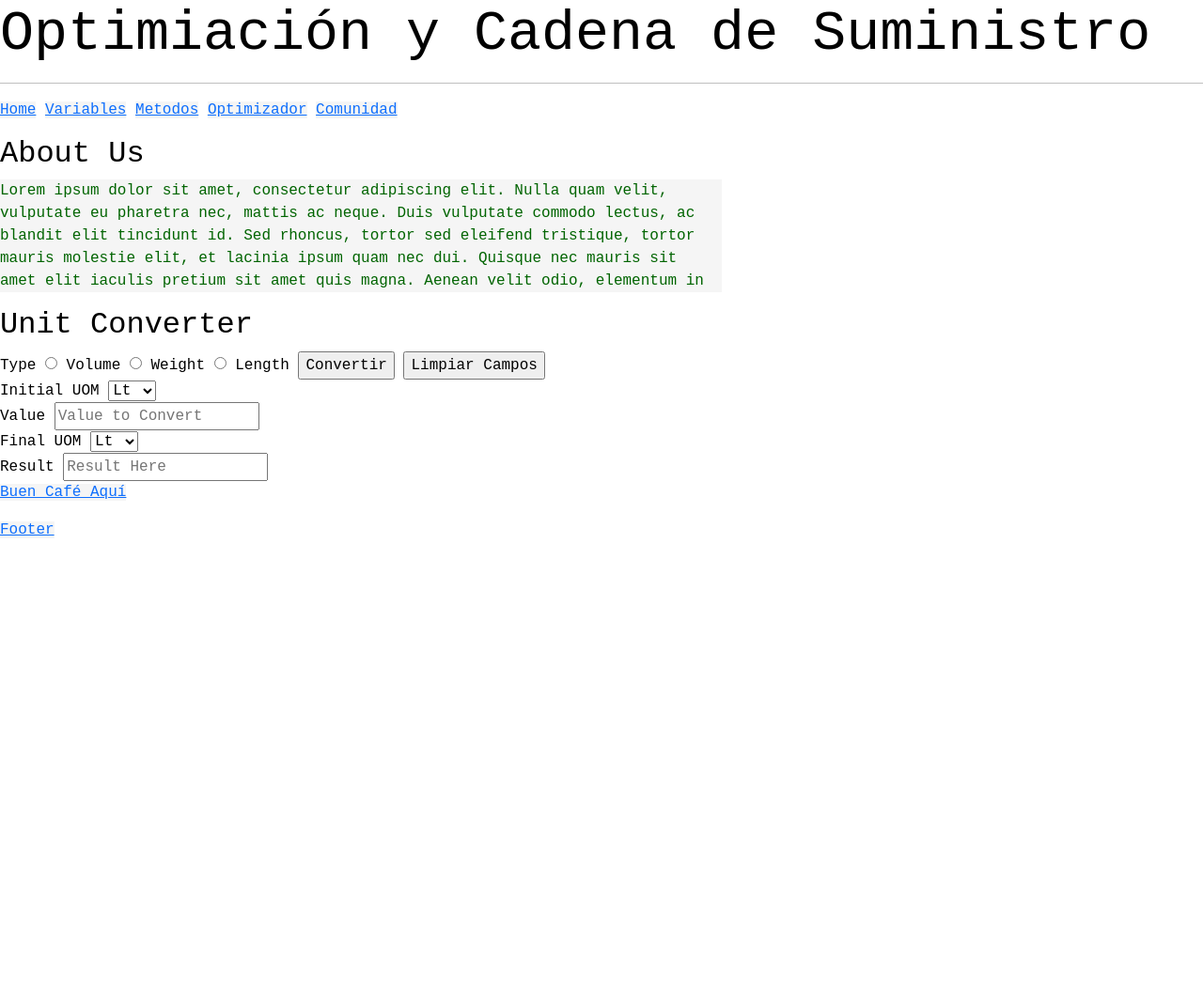
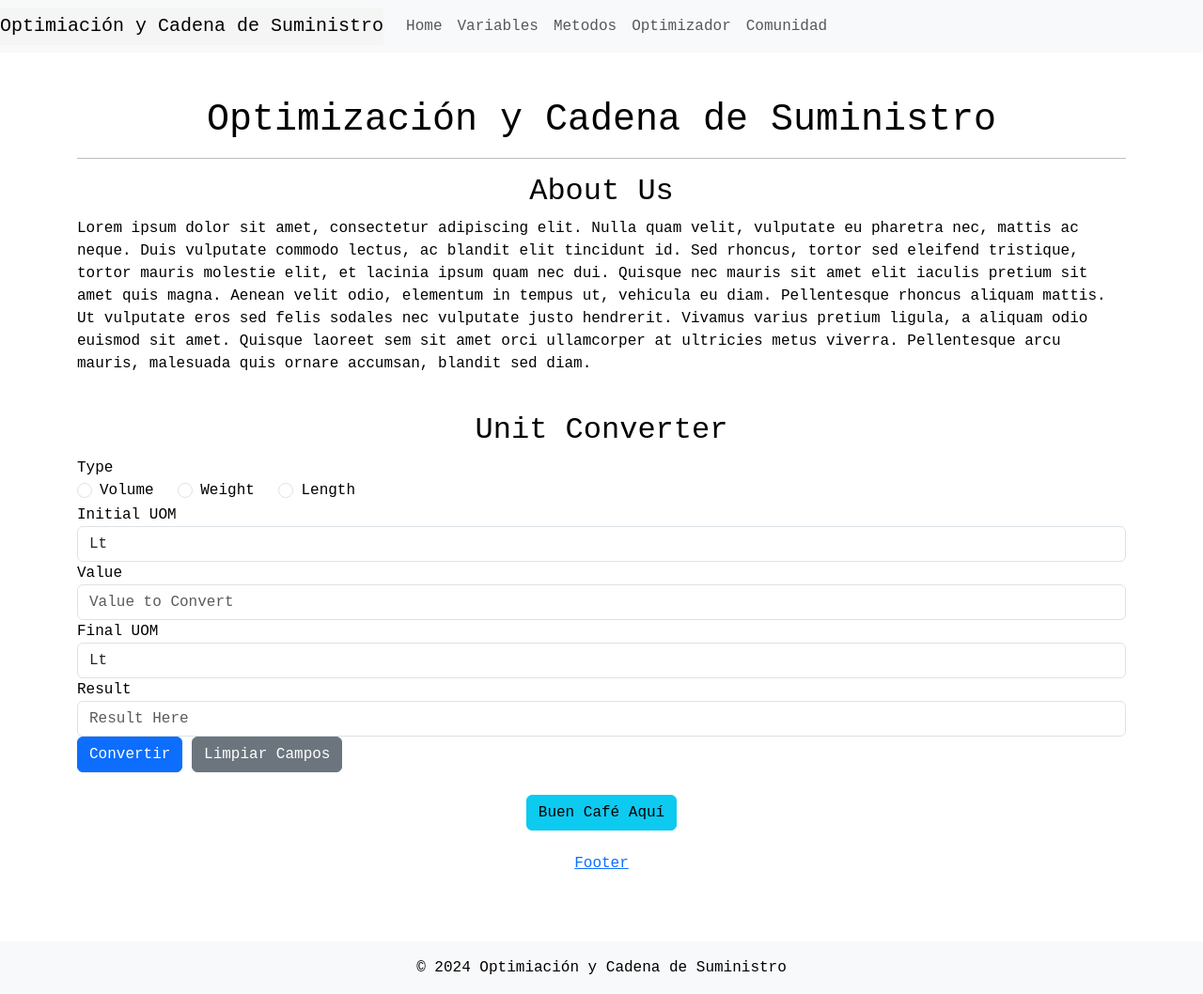
Before and after one commit to Liliana-Hernandez-Velasco/PFHernandez, a plain HTML site: page index.html in a window 1280 px wide. Shown: the whole page at 94% size. Before the commit the page ends 800 px from the top, so only its background shows below. Drawn offline with Linux system fonts and the light colour scheme.

Commit message:
adding bootstrap changes

```diff
--- a/index.html
+++ b/index.html
@@ -5,80 +5,113 @@
     <meta name="viewport" content="width=device-width, initial-scale=1.0">
     <title>Home</title>
     <link rel="shortcut icon" href="./assets/Images/device-gamepad-3.svg" type="image/x-icon">
+    <link rel="stylesheet" href="./css/bootstrap.min.css">
     <link rel="stylesheet" href="./css/style.css">
-    <link rel="stylesheet" href="./css/bootstrap.min.css">
 </head>
 <body id="bodyhome" class="body">
-    <div>
-        <h1 id="titulo1" class="Titulos">Optimiación  y Cadena de Suministro</h1>
+    <!-- Navigation Bar -->
+    <nav class="navbar navbar-expand-lg navbar-light bg-light">
+        <a class="navbar-brand" href="#">Optimiación y Cadena de Suministro</a>
+        <button class="navbar-toggler" type="button" data-toggle="collapse" data-target="#navbarNav" aria-controls="navbarNav" aria-expanded="false" aria-label="Toggle navigation">
+            <span class="navbar-toggler-icon"></span>
+        </button>
+        <div class="collapse navbar-collapse" id="navbarNav">
+            <ul class="navbar-nav ml-auto">
+                <li class="nav-item"><a class="nav-link" href="/index.html">Home</a></li>
+                <li class="nav-item"><a class="nav-link" href="./Pages/Variables.html">Variables</a></li>
+                <li class="nav-item"><a class="nav-link" href="./Pages/Metodos.html">Metodos</a></li>
+                <li class="nav-item"><a class="nav-link" href="./Pages/Optimizador.html">Optimizador</a></li>
+                <li class="nav-item"><a class="nav-link" href="./Pages/Comunidad.html">Comunidad</a></li>
+            </ul>
+        </div>
+    </nav>
+
+    <!-- Main Content -->
+    <div class="container mt-5">
+        <div class="row">
+            <div class="col-md-12">
+                <h1 class="text-center">Optimización y Cadena de Suministro</h1>
                 <hr>
-        <a href="/index.html">Home</a>
-        <a href="./Pages/Variables.html">Variables</a>
-        <a href="./Pages/Metodos.html">Metodos</a>
-        <a href="./Pages/Optimizador.html">Optimizador</a>
-        <a href="./Pages/Comunidad.html">Comunidad</a>
-        <div></div>
-    </div>
-    <div>
+                <h2 class="text-center">About Us</h2>
                 <p>
-            <h2 id="subtitulo2" class="Subtitulos">About Us</h2>
-            <p id="Parrafo1" class="Parrafos">
-                Lorem ipsum dolor sit amet, consectetur adipiscing elit. Nulla quam velit, vulputate eu pharetra nec, mattis ac neque. Duis vulputate commodo lectus, ac blandit elit tincidunt id. Sed rhoncus, tortor sed eleifend tristique, tortor mauris molestie elit, et lacinia ipsum quam nec dui. Quisque nec mauris sit amet elit iaculis pretium sit amet quis magna. Aenean velit odio, elementum in tempus ut, vehicula eu diam. Pellentesque rhoncus aliquam mattis. Ut vulputate eros sed felis sodales nec vulputate justo hendrerit. Vivamus varius pretium ligula, a aliquam odio euismod sit amet. Quisque laoreet sem sit amet orci ullamcorper at ultricies metus viverra. Pellentesque arcu mauris, malesuada quis ornare accumsan, blandit sed diam.Lorem ipsum dolor sit amet, consectetur adipiscing elit. Nulla quam velit, vulputate eu pharetra nec, mattis ac neque. Duis vulputate commodo lectus, ac blandit elit tincidunt id. Sed rhoncus, tortor sed eleifend tristique, tortor mauris molestie elit, et lacinia ipsum quam nec dui. Quisque nec mauris sit amet elit iaculis pretium sit amet quis magna. Aenean velit odio, elementum in tempus ut, vehicula eu diam. Pellentesque rhoncus aliquam mattis. Ut vulputate eros sed felis sodales nec vulputate justo hendrerit. Vivamus varius pretium ligula, a aliquam odio euismod sit amet. Quisque laoreet sem sit amet orci ullamcorper at ultricies metus viverra. Pellentesque arcu mauris, malesuada quis ornare accumsan, blandit sed diam.
-            </p>
+                    Lorem ipsum dolor sit amet, consectetur adipiscing elit. Nulla quam velit, vulputate eu pharetra nec, mattis ac neque. Duis vulputate commodo lectus, ac blandit elit tincidunt id. Sed rhoncus, tortor sed eleifend tristique, tortor mauris molestie elit, et lacinia ipsum quam nec dui. Quisque nec mauris sit amet elit iaculis pretium sit amet quis magna. Aenean velit odio, elementum in tempus ut, vehicula eu diam. Pellentesque rhoncus aliquam mattis. Ut vulputate eros sed felis sodales nec vulputate justo hendrerit. Vivamus varius pretium ligula, a aliquam odio euismod sit amet. Quisque laoreet sem sit amet orci ullamcorper at ultricies metus viverra. Pellentesque arcu mauris, malesuada quis ornare accumsan, blandit sed diam.
                 </p>
             </div>
-    <div>
-        <h2 id="subtitulo2" class="Subtitulos">Unit Converter</h2>
-        <form action="./procesar.php" method="post" enctype="text/plain">
-            <label for="type">Type</label>
-            <input type="radio" name="type" id="type" value="volume"> Volume
-            <input type="radio" name="type" id="type" value="weight"> Weight
-            <input type="radio" name="type" id="type" value="weight"> Length
-            <!--Botones-->
-            <input type="submit" name="" id="" value="Convertir">
-            <input type="reset" value="Limpiar Campos">
-        </form>
-        <form action="./procesar.php" method="post" enctype="text/plain">
-            <label for="pais">Initial UOM</label>
-            <select name="initialUOM" id="initialUOM">
+        </div>
+
+        <div class="row mt-4">
+            <div class="col-md-12">
+                <h2 class="text-center">Unit Converter</h2>
+                <form action="./procesar.php" method="post">
+                    <div class="form-group">
+                        <label for="type">Type</label><br>
+                        <div class="form-check form-check-inline">
+                            <input class="form-check-input" type="radio" name="type" id="typeVolume" value="volume">
+                            <label class="form-check-label" for="typeVolume">Volume</label>
+                        </div>
+                        <div class="form-check form-check-inline">
+                            <input class="form-check-input" type="radio" name="type" id="typeWeight" value="weight">
+                            <label class="form-check-label" for="typeWeight">Weight</label>
+                        </div>
+                        <div class="form-check form-check-inline">
+                            <input class="form-check-input" type="radio" name="type" id="typeLength" value="length">
+                            <label class="form-check-label" for="typeLength">Length</label>
+                        </div>
+                    </div>
+
+                    <div class="form-group">
+                        <label for="initialUOM">Initial UOM</label>
+                        <select class="form-control" name="initialUOM" id="initialUOM">
                             <option value="Lt">Lt</option>
                             <option value="cm3">cm3</option>
                             <option value="Oz">Oz</option>
                         </select>
-        </form>
-        <form action="./procesar.php" method="post" enctype="text/plain">
-            <label for="value">Value </label>
-            <input
-                type="text"
-                name="value"
-                id="value"
-                placeholder="Value to Convert"
-                >
-        </form>
-        <form action="./procesar.php" method="post" enctype="text/plain">
+                    </div>
+
+                    <div class="form-group">
+                        <label for="value">Value</label>
+                        <input type="text" class="form-control" name="value" id="value" placeholder="Value to Convert">
+                    </div>
+
+                    <div class="form-group">
                         <label for="finalUOM">Final UOM</label>
-            <select name="finalUOM" id="finalUOM">
+                        <select class="form-control" name="finalUOM" id="finalUOM">
                             <option value="Lt">Lt</option>
                             <option value="cm3">cm3</option>
                             <option value="Oz">Oz</option>
                         </select>
-        </form>
-        <form action="./procesar.php" method="post" enctype="text/plain">
-            <label for="conversionresult">Result </label>
-            <input
-                type="text"
-                name="conversionresult"
-                id="conversionresult"
-                placeholder="Result Here"
-                >
+                    </div>
+
+                    <div class="form-group">
+                        <label for="conversionresult">Result</label>
+                        <input type="text" class="form-control" name="conversionresult" id="conversionresult" placeholder="Result Here">
+                    </div>
+
+                    <button type="submit" class="btn btn-primary">Convertir</button>
+                    <button type="reset" class="btn btn-secondary">Limpiar Campos</button>
                 </form>
             </div>
+        </div>
+
+        <div class="row mt-4">
+            <div class="col-md-12 text-center">
                 <p>
-            <a href="https://www.instagram.com/avellanedakf/?hl=es" target="_blank">Buen Café Aquí</a>
+                    <a href="https://www.instagram.com/avellanedakf/?hl=es" target="_blank" class="btn btn-info">Buen Café Aquí</a>
                 </p>
                 <p>
-            <a href="#footer">Footer</a>
+                    <a href="#footer" class="btn btn-link">Footer</a>
                 </p>
+            </div>
+        </div>
+    </div>
+
+    <!-- Footer -->
+    <footer class="bg-light text-center text-lg-start mt-5" id="footer">
+        <div class="text-center p-3">
+            © 2024 Optimiación y Cadena de Suministro
+        </div>
+    </footer>
+
     <script src="./js/bootstrap.bundle.min.js"></script>
 </body>
 </html>
```
Lines whose indentation alone changed are shown as unchanged.
